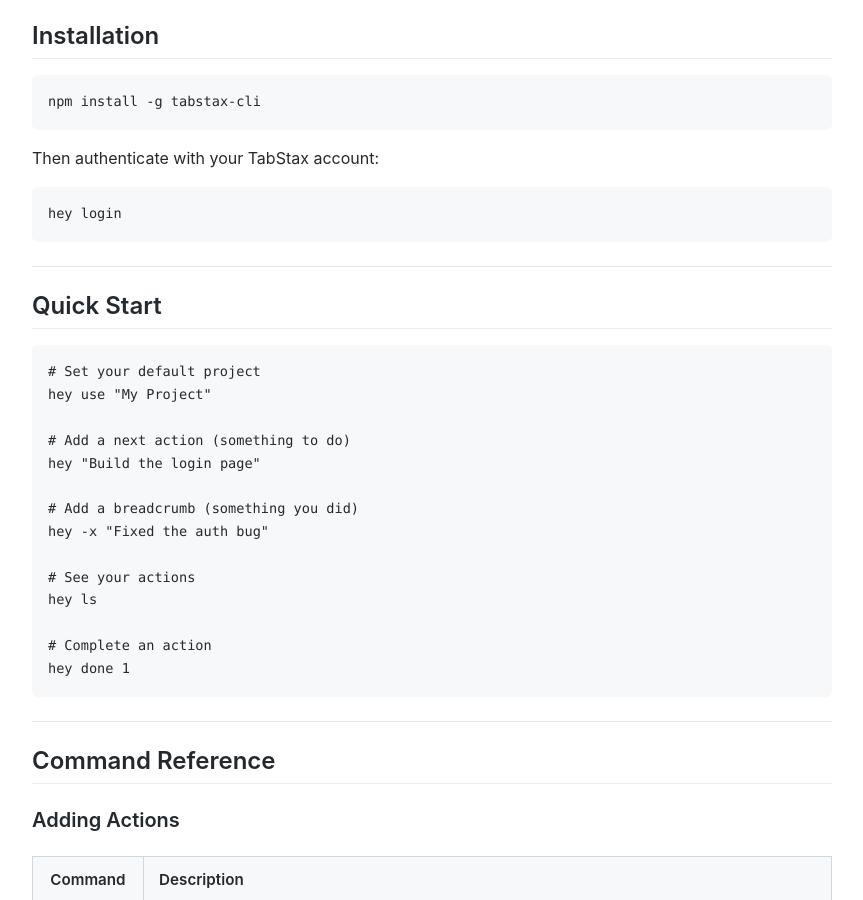
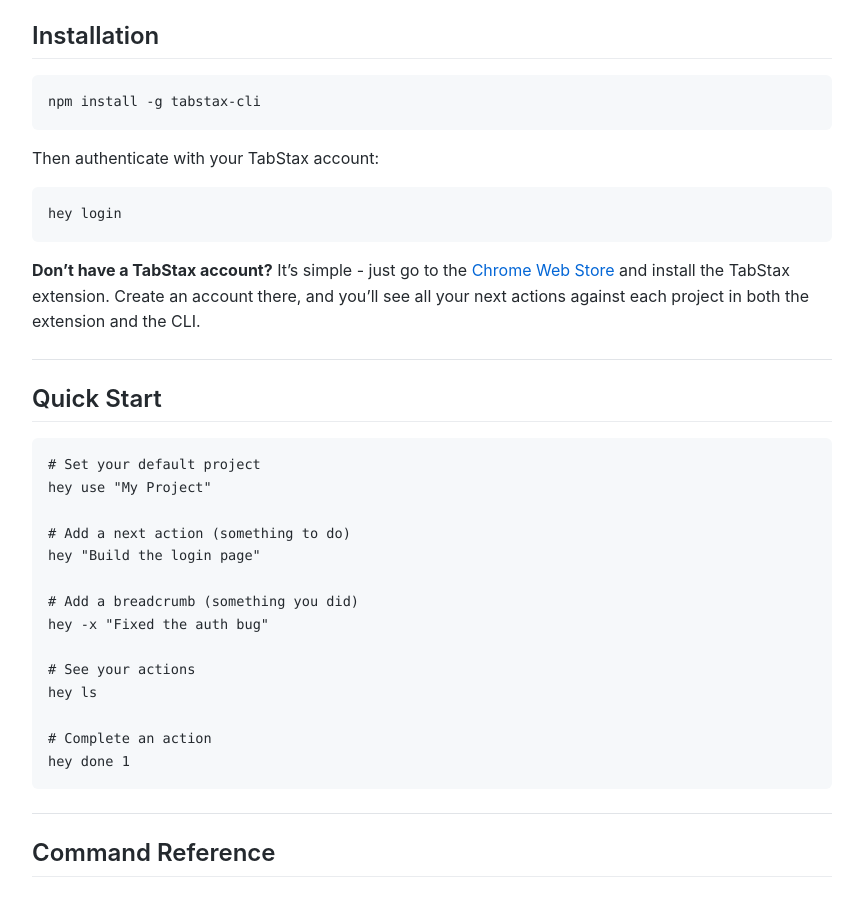
Before and after one commit to Hulupeep/TabStax-Help, a Jekyll site: the page built from topics/hey-cli.md, in a window 1280 px wide and 900 px high, scrolled down 1031 px. Shown: the whole window, without its empty margins (208-1071 px from the left). Built offline with Jekyll 4.4.1, drawn with Linux system fonts in a browser that asks for light colours; our own code applies the rules of GitHub Pages for plain Markdown files.

Commit message:
docs: Add account signup instructions to CLI guide
Co-Authored-By: Claude Opus 4.5 <noreply@anthropic.com>

````diff
--- a/topics/hey-cli.md
+++ b/topics/hey-cli.md
@@ -48,6 +48,8 @@ Then authenticate with your TabStax account:
 ```bash
 hey login
 ```
+
+**Don't have a TabStax account?** It's simple - just go to the [Chrome Web Store](https://chromewebstore.google.com/detail/tabstax/your-extension-id) and install the TabStax extension. Create an account there, and you'll see all your next actions against each project in both the extension and the CLI.
 
 ---
 
````
